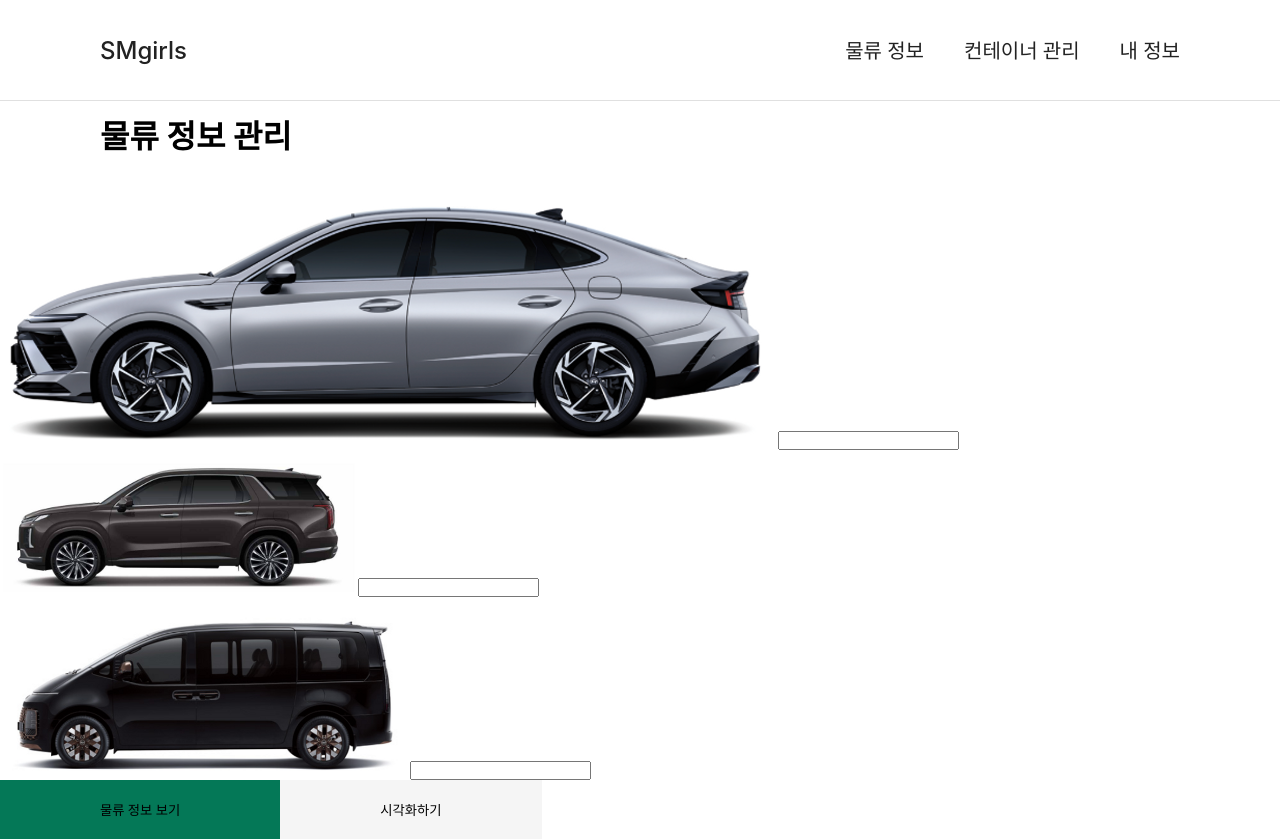
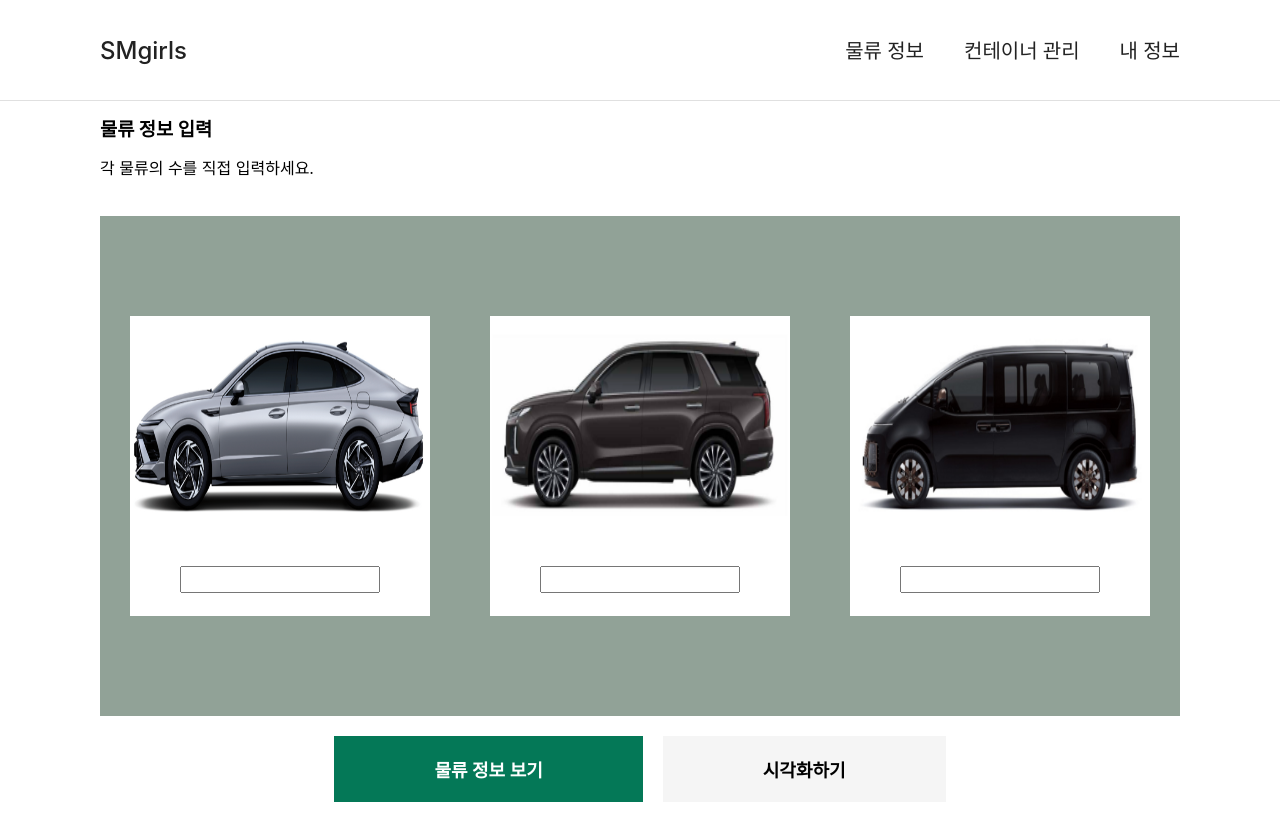
Before and after one commit to SmGirls/Simul-Web, a React (Create React App) app: page /item-self in a window 1280 px wide. After the commit the page ends 802 px from the top, so only its background shows below. Built offline with nearby package versions, Linux system fonts and the light colour scheme.

Commit message:
[FEAT] : #6 input count page css

```diff
--- a/src/App.js
+++ b/src/App.js
@@ -4,11 +4,11 @@ import './css/reset.css'
 import Table from './components/Table/ItemTable'
 import { useMemo } from 'react'
 import ItemHeader from './pages/CsvDetail/ItemHeader'
-import ItemSelf from './components/ItemSelf/ItemSelf'
 import ItemCsvUpload from './components/ItemCsv/ItemCsvUpload'
 import ManageConatainer from './components/ManageContainer/ManageContainer'
 import MainChoose from './pages/MainChoose/MainChoose'
 import TableDataList from './pages/TableDataList/TableDataList'
+import ItemSelf from './pages/ItemSelf/ItemSelf'
 
 function App() {
   return (
--- a/src/components/ItemSelf/ItemSelf.css
+++ /dev/null
@@ -1,10 +0,0 @@
-.btn-view-item-self{
-    padding: 20px 100px;
-    background-color: #047857;
-    font-family: 'Manrope';
-}
-.btn-item-visualize{
-    padding: 20px 100px;
-    background-color: whitesmoke;
-    font-family: 'Manrope';
-}
--- a/src/components/ItemSelf/ItemSelf.js
+++ /dev/null
@@ -1,42 +0,0 @@
-import React from 'react';
-import './ItemSelf.css'
-
-import sonata from '../../photos/sonata.png';
-import palisade from '../../photos/palisade.png';
-import staria from '../../photos/staria.png';
-
-function ItemSelf() {
-    function viewItem(e) {
-        e.preventDefault();
-        console.log('viewItem');
-        window.location.href='/item-table' //ItemTable.js로
-    }
-    function viewContainer(e) {
-        e.preventDefault();
-        console.log('viewContainer');
-        window.location.href='/' //시각화테이블 보여주는 페이지로
-    }
-
-    return (
-    <>
-        <h1 className="item-header-title">물류 정보 관리</h1>
-        <div class='item-method-self'>
-            <div class='item-method-self-sonata'>
-                <img src={sonata} alt="sonata"/>
-                <input />
-            </div>
-            <div class='item-method-self-palisade'>
-                <img src={palisade} alt="palisade"/>
-                <input />
-            </div>
-            <div class='item-method-self-staria'>
-                <img src={staria} alt="staria"/>
-                <input />
-            </div>
-        </div>
-        <button class='btn-view-item-self' onClick={(viewItem)}>물류 정보 보기</button>
-        <button class='btn-item-visualize' onClick={(viewContainer)}>시각화하기</button>
-    </>
-    );
-}
-export default ItemSelf
--- /dev/null
+++ b/src/pages/ItemSelf/ItemSelf.css
@@ -0,0 +1,64 @@
+.btn-view-item-self {
+  padding: 20px 100px;
+  background-color: #047857;
+  font-family: 'Manrope';
+}
+.btn-item-visualize {
+  padding: 20px 100px;
+  background-color: whitesmoke;
+  font-family: 'Manrope';
+}
+.item-self-title {
+  padding: 20px 100px;
+}
+.item-self-title-info {
+  display: block;
+  padding: 0 100px;
+  padding-bottom: 20px;
+  color: black;
+}
+.item-method-self {
+  display: flex;
+  flex-direction: row;
+  justify-content: space-around;
+  align-items: center;
+  width: calc(100% - 200px);
+  height: 500px;
+  margin: 20px 100px;
+  background: #91a297;
+}
+.item-method-self-item {
+  display: block;
+  display: flex;
+  flex-direction: column;
+  align-items: center;
+  width: 300px;
+  height: 300px;
+  background: white;
+}
+.item-method-self-item > img {
+  width: 300px;
+  height: 200px;
+  /* box-sizing: border-box; */
+}
+.item-method-self-item > input {
+  width: 180px;
+  margin-top: 50px;
+  padding-left: 16px;
+  font-size: 20px;
+}
+.item-method-btn {
+  width: 100%;
+  display: flex;
+  flex-direction: row;
+  justify-content: center;
+}
+.item-method-btn > button {
+  font-size: 18px;
+  font-weight: 700;
+  color: white;
+}
+.item-method-btn > button:last-child {
+  margin-left: 20px;
+  color: black;
+}
--- /dev/null
+++ b/src/pages/ItemSelf/ItemSelf.js
@@ -0,0 +1,51 @@
+import React from 'react'
+import './ItemSelf.css'
+
+import sonata from '../../photos/sonata.png'
+import palisade from '../../photos/palisade.png'
+import staria from '../../photos/staria.png'
+
+function ItemSelf() {
+  function viewItem(e) {
+    e.preventDefault()
+    console.log('viewItem')
+    window.location.href = '/item-table' //ItemTable.js로
+  }
+  function viewContainer(e) {
+    e.preventDefault()
+    console.log('viewContainer')
+    window.location.href = '/' //시각화테이블 보여주는 페이지로
+  }
+
+  return (
+    <>
+      <h3 className="item-self-title">물류 정보 입력</h3>
+      <span className="item-self-title-info">
+        각 물류의 수를 직접 입력하세요.
+      </span>
+      <div class="item-method-self">
+        <div class="item-method-self-item">
+          <img src={sonata} alt="sonata" />
+          <input />
+        </div>
+        <div class="item-method-self-item">
+          <img src={palisade} alt="palisade" />
+          <input />
+        </div>
+        <div class="item-method-self-item">
+          <img src={staria} alt="staria" />
+          <input />
+        </div>
+      </div>
+      <div className="item-method-btn">
+        <button class="btn-view-item-self" onClick={viewItem}>
+          물류 정보 보기
+        </button>
+        <button class="btn-item-visualize" onClick={viewContainer}>
+          시각화하기
+        </button>
+      </div>
+    </>
+  )
+}
+export default ItemSelf
--- a/src/pages/MainChoose/MainChoose.css
+++ b/src/pages/MainChoose/MainChoose.css
@@ -2,6 +2,12 @@
 }
 .item-method-title {
   padding: 20px 100px;
+  color: black;
+}
+.td-list-title-info {
+  display: block;
+  padding: 0 100px;
+  padding-bottom: 20px;
   color: black;
 }
 .btn-import-item-csv-self {
--- a/src/pages/TableDataList/TableDataList.js
+++ b/src/pages/TableDataList/TableDataList.js
@@ -53,6 +53,9 @@ const TableDataList = () => {
   return (
     <div className="td-list">
       <h3 className="td-list-title">물류 정보 관리</h3>
+      <span className="td-list-title-info">
+        csv 파일 내부 물류 정보를 확인하세요.
+      </span>
       {boxes.length != 0 ? (
         <EnhancedTable rows={boxes} columns={columns} tableData={boxes} />
       ) : (
```
